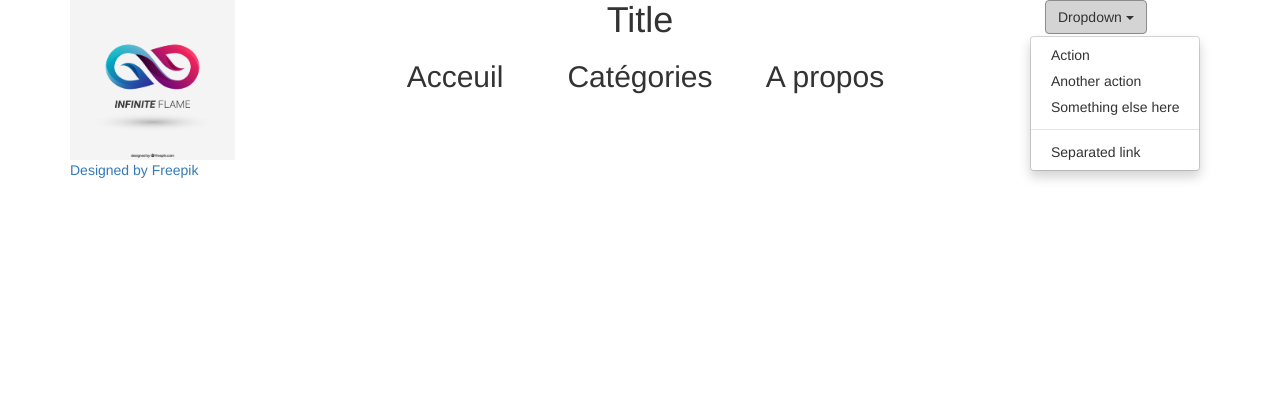
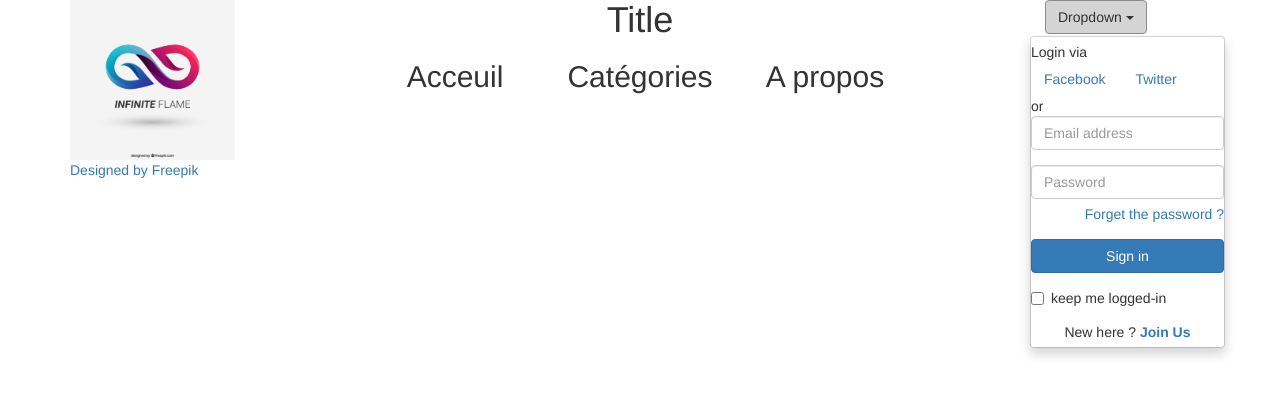
Before and after one commit to EmmanuelGuillou/mini-blog-acs, a PHP site: page / in a window 1280 px wide, after a click on "Dropdown". Shown: the top 396 px of the page. Run offline with PHP 8.4, Linux system fonts and the light colour scheme.

Commit message:
Topbar navigation structure ok

```diff
--- a/index.php
+++ b/index.php
@@ -54,11 +54,38 @@
                         <span class="caret"></span>
                   </button>
                   <ul class="dropdown-menu" aria-labelledby="dropdownMenu1">
-                        <li><a href="#">Action</a></li>
-                        <li><a href="#">Another action</a></li>
-                        <li><a href="#">Something else here</a></li>
-                        <li role="separator" class="divider"></li>
-                        <li><a href="#">Separated link</a></li>
+ <div class="row">
+							<div class="col-md-12">
+								Login via
+								<div class="social-buttons">
+									<a href="#" class="btn btn-fb"><i class="fa fa-facebook"></i> Facebook</a>
+									<a href="#" class="btn btn-tw"><i class="fa fa-twitter"></i> Twitter</a>
+								</div>
+                                or
+								 <form class="form" role="form" method="post" action="login" accept-charset="UTF-8" id="login-nav">
+										<div class="form-group">
+											 <label class="sr-only" for="exampleInputEmail2">Email address</label>
+											 <input type="email" class="form-control" id="exampleInputEmail2" placeholder="Email address" required>
+										</div>
+										<div class="form-group">
+											 <label class="sr-only" for="exampleInputPassword2">Password</label>
+											 <input type="password" class="form-control" id="exampleInputPassword2" placeholder="Password" required>
+                                             <div class="help-block text-right"><a href="">Forget the password ?</a></div>
+										</div>
+										<div class="form-group">
+											 <button type="submit" class="btn btn-primary btn-block">Sign in</button>
+										</div>
+										<div class="checkbox">
+											 <label>
+											 <input type="checkbox"> keep me logged-in
+											 </label>
+										</div>
+								 </form>
+							</div>
+							<div class="bottom text-center">
+								New here ? <a href="#"><b>Join Us</b></a>
+							</div>
+					 </div>
                   </ul>
 
                 </div>
```
